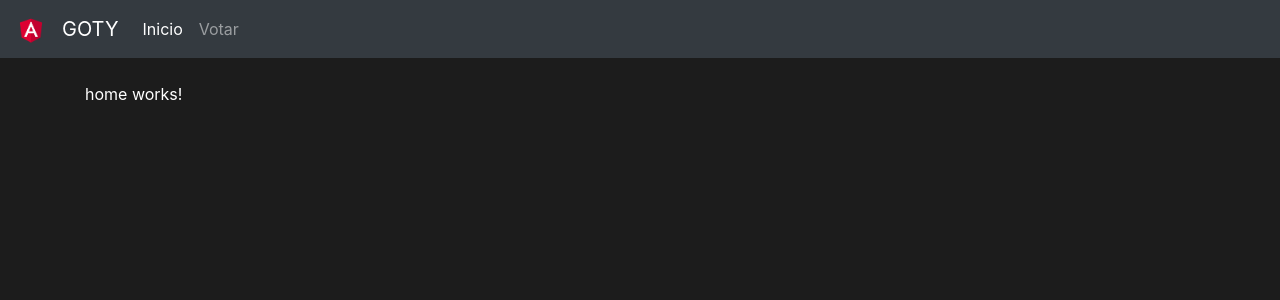
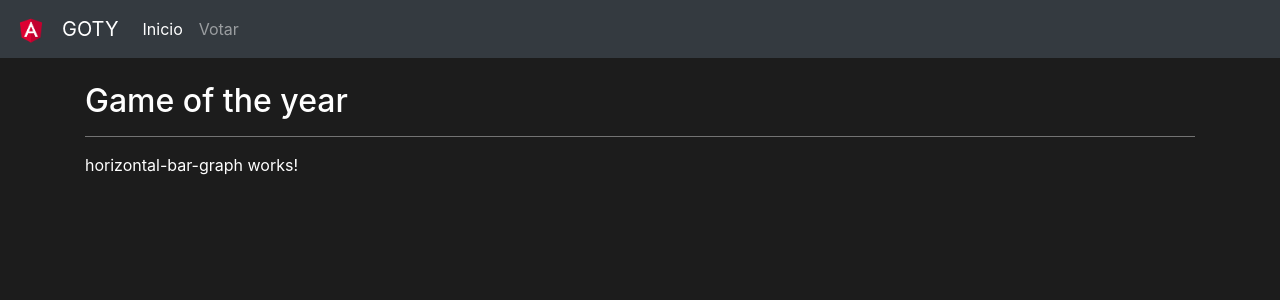
Before and after one commit to IvanSaRo/Angular-GOTY, an Angular app: page /home in a window 1280 px wide. Shown: the top 300 px of the page. Built offline with nearby package versions, Linux system fonts and the light colour scheme.

Commit message:
ngx charts installed

```diff
--- a/package.json
+++ b/package.json
@@ -19,6 +19,7 @@
     "@angular/platform-browser": "~10.0.2",
     "@angular/platform-browser-dynamic": "~10.0.2",
     "@angular/router": "~10.0.2",
+    "@swimlane/ngx-charts": "^14.0.0",
     "rxjs": "~6.5.5",
     "tslib": "^2.0.0",
     "zone.js": "~0.10.3"
--- a/src/app/pages/home/home.component.html
+++ b/src/app/pages/home/home.component.html
@@ -1 +1,8 @@
-<p>home works!</p>
+<h2>Game of the year</h2>
+<hr>
+
+<div class="row">
+    <div class="col">
+        <app-horizontal-bar-graph></app-horizontal-bar-graph>
+    </div>
+</div>
```
Also changed, not shown: 1 other file (tests, documents, lock files or other folders).
